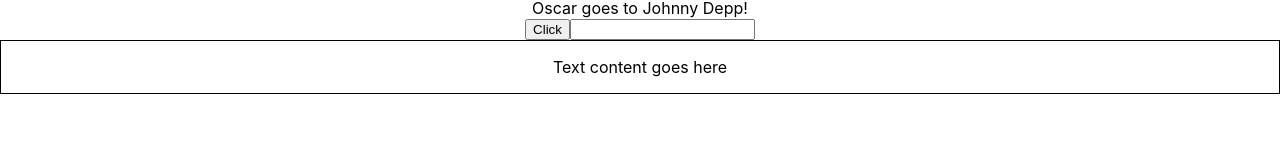
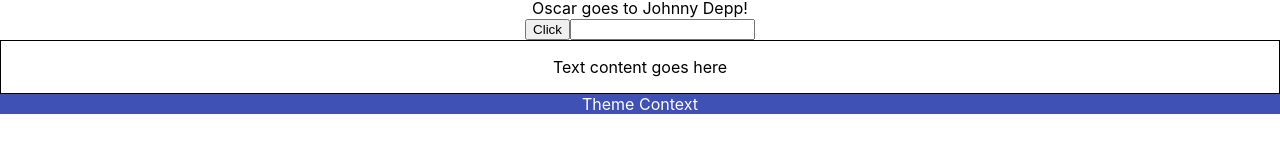
Before and after one commit to 4nth0ny1/react-typescript-demo, a React (Create React App) app: page / in a window 1280 px wide. Shown: the part 297-450 px from the top of the page. Built offline with nearby package versions, Linux system fonts and the light colour scheme.

Commit message:
useContext (#9)
Co-authored-by: Anthony Catullo <anthonycatullo@oatslam.local>

```diff
--- a/src/App.tsx
+++ b/src/App.tsx
@@ -8,6 +8,8 @@
 import { Button } from "./components/Button";
 import { Input } from "./components/Input";
 import { Container } from "./components/Container";
+import { ThemeContextProvider } from "./components/context/ThemeContext";
+import { Box } from "./components/context/Box";
 
 function App() {
   const PersonName = {
@@ -44,6 +46,9 @@
           padding: "1rem",
         }}
       />
+      <ThemeContextProvider>
+        <Box />
+      </ThemeContextProvider>
     </div>
   );
 }
--- /dev/null
+++ b/src/components/context/Box.tsx
@@ -0,0 +1,13 @@
+import { useContext } from "react";
+import { ThemeContext } from "./ThemeContext";
+
+export const Box = () => {
+  const theme = useContext(ThemeContext);
+  return (
+    <div
+      style={{ backgroundColor: theme.primary.main, color: theme.primary.text }}
+    >
+      Theme Context
+    </div>
+  );
+};
--- /dev/null
+++ b/src/components/context/ThemeContext.tsx
@@ -0,0 +1,16 @@
+import { createContext } from "react";
+import { theme } from "./theme";
+
+type ThemeContextProviderProps = {
+  children: React.ReactNode;
+};
+
+export const ThemeContext = createContext(theme);
+
+export const ThemeContextProvider = ({
+  children,
+}: ThemeContextProviderProps) => {
+  return (
+    <ThemeContext.Provider value={theme}>{children}</ThemeContext.Provider>
+  );
+};
--- /dev/null
+++ b/src/components/context/theme.ts
@@ -0,0 +1,10 @@
+export const theme = {
+    primary: {
+        main: '#3f51b5',
+        text: '#fff'
+    },
+    secondary: {
+        main: '#f50057',
+        text: '#fff'
+    }
+}
```
Also changed, not shown: 1 other file (tests, documents, lock files or other folders).
